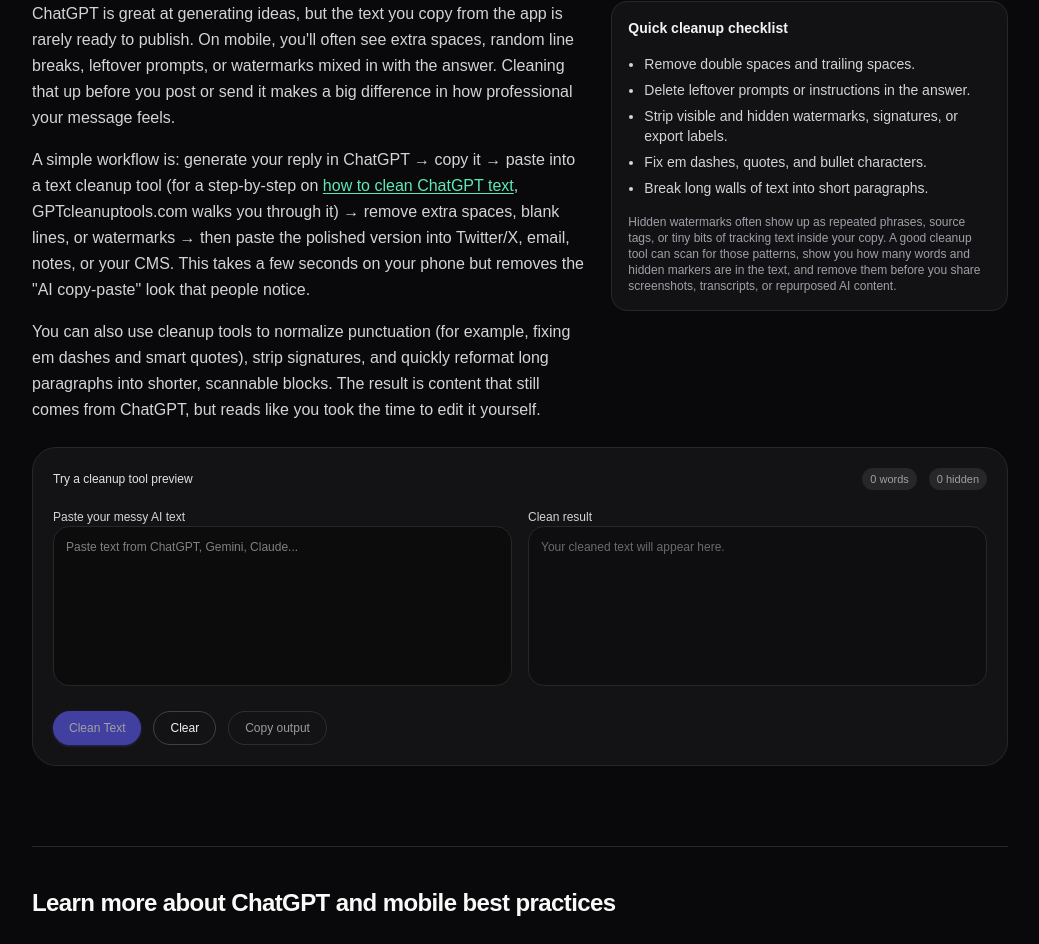
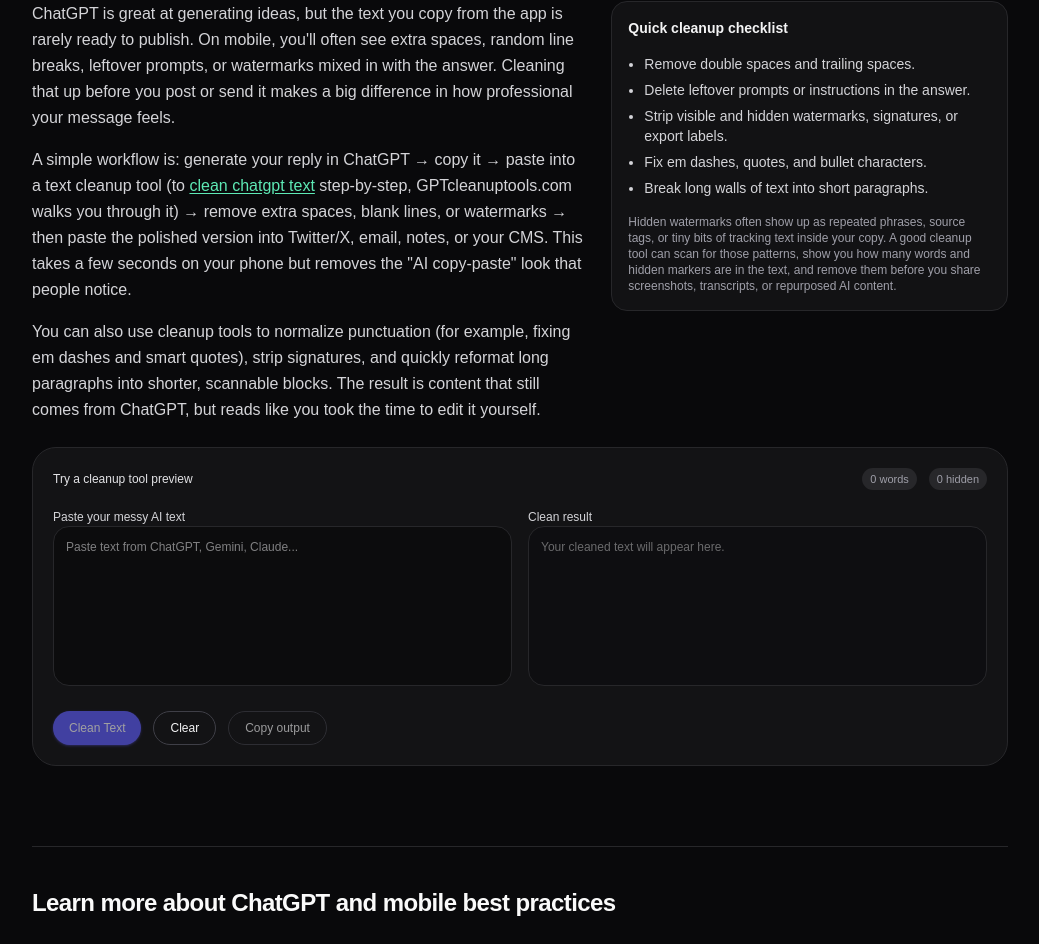
Before and after one commit to regmandrex/chatgpt4mobile, a Next.js app: page / in a window 1280 px wide. Shown: the part 900-1844 px from the top of the page, without its empty margins (120-1159 px from the left). Built offline with nearby package versions, Linux system fonts and the light colour scheme; no server answers.

Commit message:
Change money-site anchor to clean chatgpt text
Made-with: Cursor

```diff
--- a/src/app/page.tsx
+++ b/src/app/page.tsx
@@ -159,16 +159,16 @@ export default function Home() {
                 </p>
                 <p>
                   A simple workflow is: generate your reply in ChatGPT → copy
-                  it → paste into a text cleanup tool (for a step-by-step on{" "}
+                  it → paste into a text cleanup tool (to{" "}
                   <a
                     href="https://gptcleanuptools.com"
                     target="_blank"
                     rel="noopener noreferrer"
                     className="text-emerald-300 underline underline-offset-2 hover:text-emerald-200"
                   >
-                    how to clean ChatGPT text
+                    clean chatgpt text
                   </a>
-                  , GPTcleanuptools.com walks you through it) → remove extra
+                  {" "}step-by-step, GPTcleanuptools.com walks you through it) → remove extra
                   spaces, blank lines, or watermarks → then paste the polished
                   version into Twitter/X, email, notes, or your CMS. This takes
                   a few seconds on your phone but removes the &quot;AI
```
